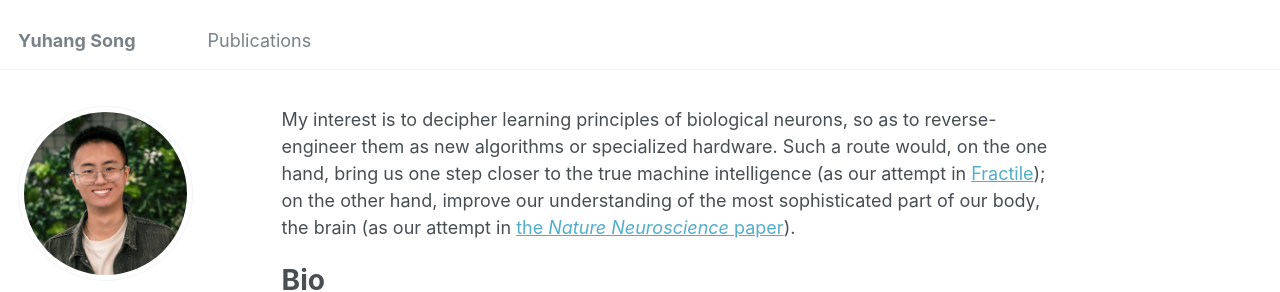
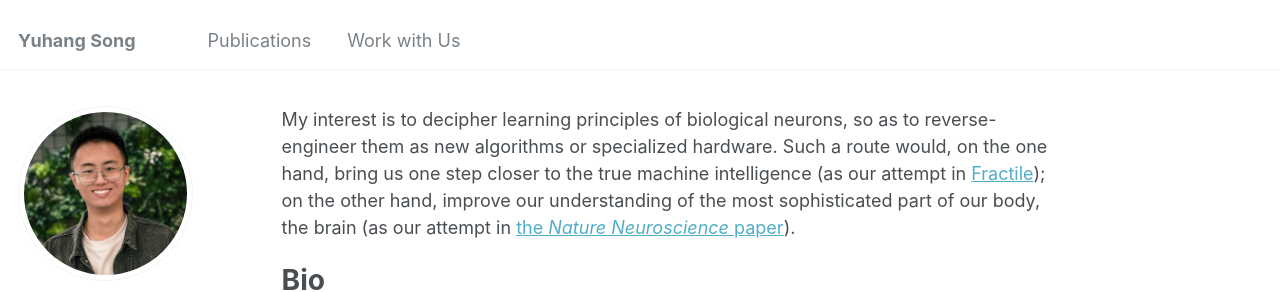
Before and after one commit to YuhangSong/YuhangSong.github.io, a Jekyll site: the page built from _pages/about.md, in a window 1280 px wide. Shown: the top 292 px of the page. Built offline with Jekyll 4.4.1, drawn with Linux system fonts in a browser that asks for light colours; some web fonts are replaced.

Commit message:
chore: update navigation.yml

```diff
--- a/_data/navigation.yml
+++ b/_data/navigation.yml
@@ -7,6 +7,9 @@
 main:
   - title: "Publications"
     url: /publications/
+
+  - title: "Work with Us"
+    url: /work-with-us/
 
   # - title: "Talks"
   #   url: /talks/
```
